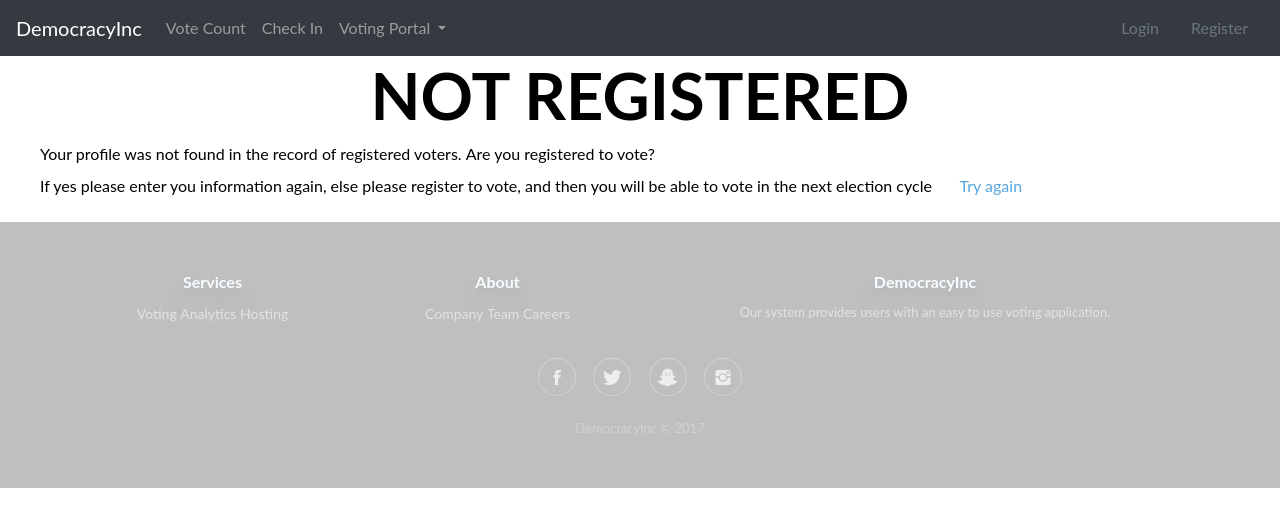
After one commit to Barryxyz/DemocracyInc, a Django app: page /notregistered.html/ in a window 1280 px wide. The commit adds this page. Shown: the top 527 px of the page. Run offline with Django 3.2, Linux system fonts and the light colour scheme; some libraries are stand-ins or nearby versions; some web fonts are replaced.

Commit message:
updates to style
centered headers in html, did some logistics by adding files to correct folders

```diff
--- a/vote/templates/vote/checkin.html
+++ b/vote/templates/vote/checkin.html
@@ -55,7 +55,7 @@
           <a class="nav-link disabled" href="#">Register</a>
       </div>
     </nav>
-	<h1 style="color:black;">CHECK IN</h1>
+	<h1 style="color:black;" align="center">CHECK IN</h1>
 
 <div id="padder">
 	<div id="formContainer">
--- /dev/null
+++ b/vote/templates/vote/notregistered.html
@@ -0,0 +1,124 @@
+{% load staticfiles %}
+
+<!doctype html>
+<html lang="en">
+  <head>
+    <!-- Required meta tags -->
+    <meta charset="utf-8">
+    <meta name="viewport" content="width=device-width, initial-scale=1, shrink-to-fit=no">
+
+    <!-- Bootstrap CSS -->
+    <link rel="stylesheet" href="https://maxcdn.bootstrapcdn.com/bootstrap/4.0.0/css/bootstrap.min.css" integrity="sha384-Gn5384xqQ1aoWXA+058RXPxPg6fy4IWvTNh0E263XmFcJlSAwiGgFAW/dAiS6JXm" crossorigin="anonymous">
+    <script defer src="https://use.fontawesome.com/releases/v5.0.8/js/all.js"></script>
+    <link rel="stylesheet" href="{% static "css/checkin.css" %}">
+  <link rel="stylesheet" href="{% static "css/main.css" %}">
+    <link rel="stylesheet" href="{% static "css/footer.css" %}">
+    <link rel="stylesheet" href="{% static "css/ionicons.min.css" %}">
+    <!-- <link rel="stylesheet" type="text/css" href="C:\Users\seant_000\Desktop\DemocracyInc-str8ht\vote\static\css\signup.css"> -->
+
+    <title>Not Registered</title>
+
+  <style>
+</style>
+  </head>
+  <body>
+<nav class="navbar navbar-expand-lg navbar-dark bg-dark">
+      <a class="navbar-brand" href="/home">DemocracyInc</a>
+      <button class="navbar-toggler" type="button" data-toggle="collapse" data-target="#navbarSupportedContent" aria-controls="navbarSupportedContent" aria-expanded="false" aria-label="Toggle navigation">
+        <span class="navbar-toggler-icon"></span>
+      </button>
+
+      <div class="collapse navbar-collapse" id="navbarSupportedContent">
+        <ul class="navbar-nav mr-auto">
+          <li class="nav-item">
+            <a class="nav-link" href="#">Vote Count</a>
+          </li>
+          <li class="nav-item">
+            <a class="nav-link">Check In</a>
+          </li>
+          <li class="nav-item dropdown">
+            <a class="nav-link dropdown-toggle" href="#" id="navbarDropdown" role="button" data-toggle="dropdown" aria-haspopup="true" aria-expanded="false">
+              Voting Portal
+            </a>
+            <div class="dropdown-menu" aria-labelledby="navbarDropdown">
+              <a class="dropdown-item" href="#">Go to Voting Booth</a>
+              <div class="dropdown-divider"></div>
+              <a class="dropdown-item" href="#">View Available Elections</a>
+              <div class="dropdown-divider"></div>
+                <a class="dropdown-item" href="#">View Registered Voters</a>
+            </div>
+          </li>
+        </ul>
+          <!-- <button class="btn btn-outline-primary my-2 my-sm-0" type="submit">Login</button>
+          <button class="btn btn-outline-primary my-2 my-sm-0" type="submit">Register</button> -->
+          <a class="nav-link disabled" href="#">Login</a>
+          <a class="nav-link disabled" href="#">Register</a>
+      </div>
+    </nav>
+  <h1 style="color:black;" align="center">NOT REGISTERED</h1>
+
+<!-- Need to relate back to database and check to see if voter exist, then return this page-->
+<div id="padder">
+        <ul>
+            <li><label id="term">Your profile was not found in the record of registered voters. </label></li>
+            <li><label id="term">Are you registered to vote?</label></li>
+            <li><label id="term">If yes please enter you information again, else please register to vote, and then you will be able to vote in the next election cycle</label></li>
+            <span style="display:inline-block; width: 20px;"></span>
+            <a href="http://127.0.0.1:8000/checkin.html/">Try again</a>&nbsp;
+        </ul>
+  </div>
+
+<div class="footer-dark">
+       <footer>
+           <div class="container">
+               <div class="row">
+                   <div class="col-sm-6 col-md-3 item">
+                       <h3>Services</h3>
+                       <ul>
+                           <li><a href="#">Voting</a></li>
+                           <li><a href="#">Analytics</a></li>
+                           <li><a href="#">Hosting</a></li>
+                       </ul>
+                   </div>
+                   <div class="col-sm-6 col-md-3 item">
+                       <h3>About</h3>
+                       <ul>
+                           <li><a href="#">Company</a></li>
+                           <li><a href="#">Team</a></li>
+                           <li><a href="#">Careers</a></li>
+                       </ul>
+                   </div>
+                   <div class="col-md-6 item text">
+                       <h3>DemocracyInc</h3>
+                       <p>Our system provides users with an easy to use voting application.</p>
+                   </div>
+                   <div class="col item social">
+                     <a href="#">
+                       <i class="icon ion-social-facebook" style="padding:10px"></i>
+                     </a>
+                     <a href="#">
+                       <i class="icon ion-social-twitter" style="padding:6px"></i>
+                     </a>
+                     <a href="#">
+                       <i class="icon ion-social-snapchat" style="padding:2px"></i>
+                     </a>
+                     <a href="#"><i class="icon ion-social-instagram" style="padding:3px"></i>
+                     </a>
+                   </div>
+               </div>
+               <p class="copyright">DemocracyInc &copy; 2017</p>
+           </div>
+       </footer>
+   </div>
+    <script src="{% static "js/jquery.min.js" %}"></script>
+    <script src="{% static "js/bootstrap.min.js" %}"></script>
+
+
+
+    <script src="https://code.jquery.com/jquery-3.2.1.slim.min.js" integrity="sha384-KJ3o2DKtIkvYIK3UENzmM7KCkRr/rE9/Qpg6aAZGJwFDMVNA/GpGFF93hXpG5KkN" crossorigin="anonymous"></script>
+    <script src="https://cdnjs.cloudflare.com/ajax/libs/popper.js/1.12.9/umd/popper.min.js" integrity="sha384-ApNbgh9B+Y1QKtv3Rn7W3mgPxhU9K/ScQsAP7hUibX39j7fakFPskvXusvfa0b4Q" crossorigin="anonymous"></script>
+    <script src="https://maxcdn.bootstrapcdn.com/bootstrap/4.0.0/js/bootstrap.min.js" integrity="sha384-JZR6Spejh4U02d8jOt6vLEHfe/JQGiRRSQQxSfFWpi1MquVdAyjUar5+76PVCmYl" crossorigin="anonymous"></script>
+
+
+  </body>
+</html>
--- a/vote/urls.py
+++ b/vote/urls.py
@@ -23,4 +23,5 @@ urlpatterns = [
     url('^home/', views.home, name='home'),
     url(r'^login/', views.login, name='login'),
     url(r'^checkin.html/', views.checkin, name='checkin'),
+    url(r'^notregistered.html/', views.notregistered, name='notregistered'),
 ]
--- a/vote/views.py
+++ b/vote/views.py
@@ -16,3 +16,6 @@ def login(request):
 
 def checkin(request):
     return render(request, 'vote/checkin.html', {})
+
+def notregistered(request):
+    return render(request, 'vote/notregistered.html', {})
```
